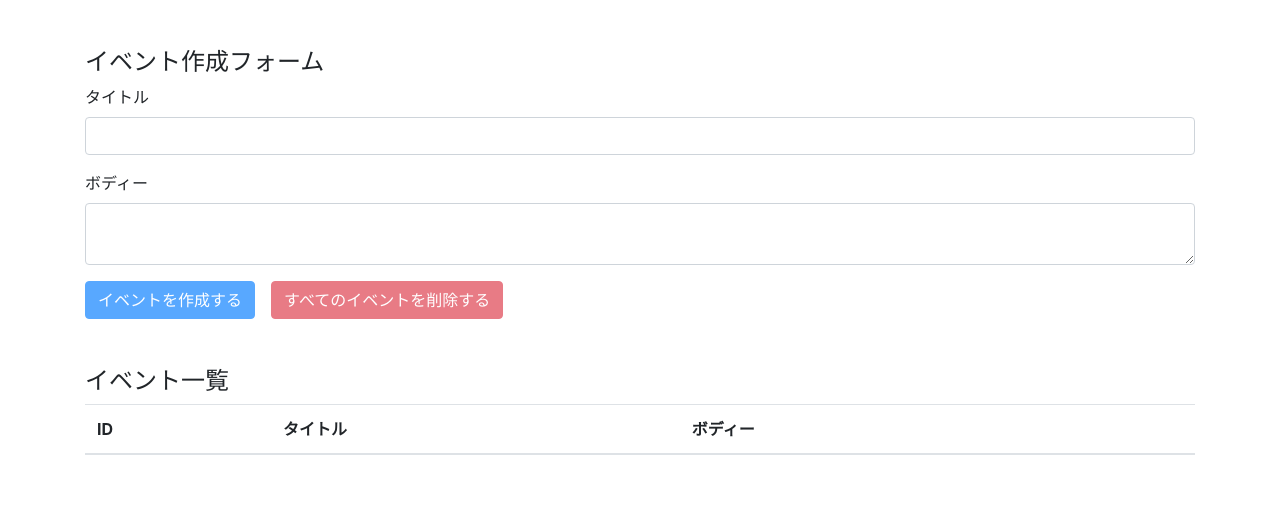
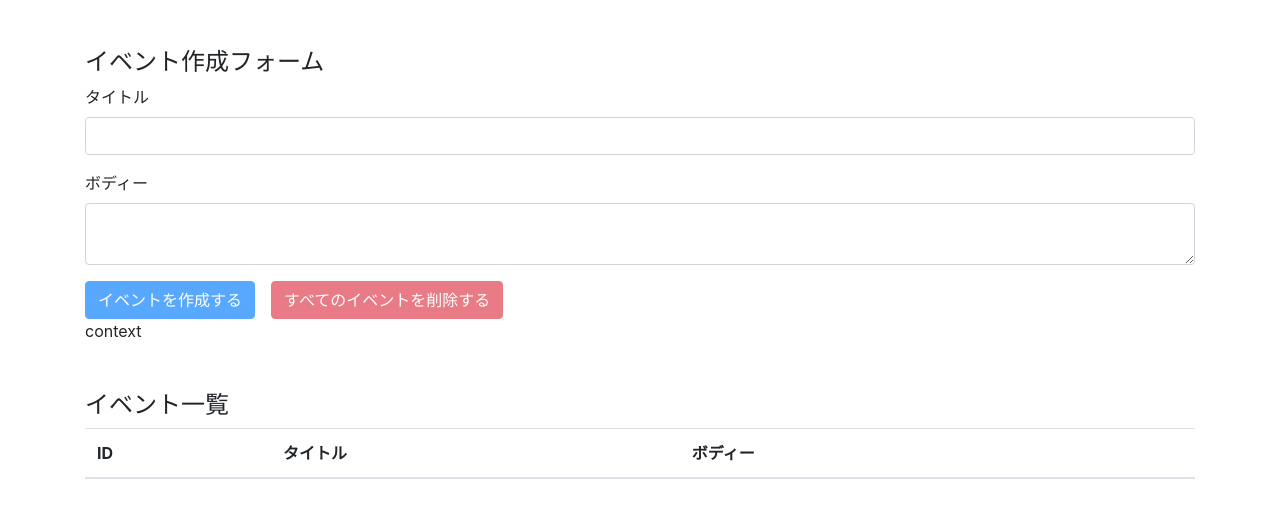
Before and after one commit to 3randy9/hookstest, a React (Create React App) app: page / in a window 1280 px wide. Shown: the top 518 px of the page. Built offline with nearby package versions, Linux system fonts and the light colour scheme.

Commit message:
[update] useContext test

```diff
--- a/src/components/App.tsx
+++ b/src/components/App.tsx
@@ -1,6 +1,7 @@
 import React, { useReducer } from 'react';
 import 'bootstrap/dist/css/bootstrap.min.css';
 import reducer from '../reducers';
+import AppContext from '../contexts/AppContext';
 import EventForm from './EventForm';
 import EventList from './EventList';
 
@@ -8,10 +9,12 @@
 	const [state, dispatch] = useReducer(reducer, []);
 
 	return (
-		<div className="container">
-			<EventForm state={state} dispatch={dispatch} />
-			<EventList state={state} dispatch={dispatch} />
-		</div>
+		<AppContext.Provider value={'context'}>
+			<div className="container">
+				<EventForm state={state} dispatch={dispatch} />
+				<EventList state={state} dispatch={dispatch} />
+			</div>
+		</AppContext.Provider>
 	);
 };
 
--- a/src/components/EventList.tsx
+++ b/src/components/EventList.tsx
@@ -1,9 +1,13 @@
-import React from 'react';
+import React, { useContext } from 'react';
 import Event from './Event';
+import AppContext from '../contexts/AppContext';
 
 const EventList = ({ state, dispatch }: any) => {
+	const value = useContext(AppContext);
+
 	return (
 		<>
+			<div>{value}</div>
 			<h4 className="mt-5">イベント一覧</h4>
 			<table className="table table-hover">
 				<thead>
--- a/src/contexts/AppContext.ts
+++ b/src/contexts/AppContext.ts
@@ -1,5 +1,6 @@
 import { createContext } from 'react';
 
-const AppContext = createContext();
+const defaultValue: any = [];
+const AppContext = createContext(defaultValue);
 
 export default AppContext;
```
